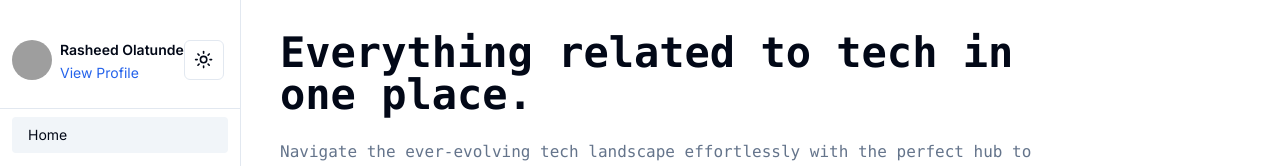
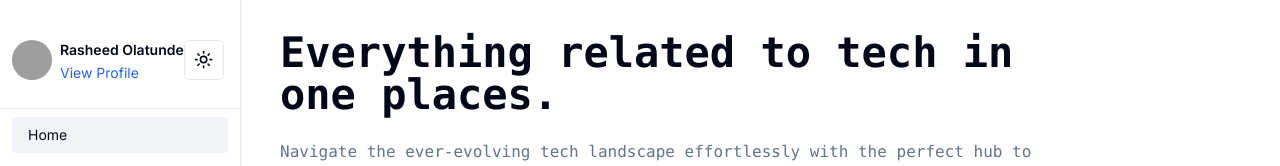
Before and after one commit to geodevcodes/v2_portfolio, a Next.js app: page / in a window 1280 px wide. Shown: the top 166 px of the page. Built offline with nearby package versions, Linux system fonts and the light colour scheme; grey boxes are pictures that could not be loaded.

Commit message:
added letter s to places in home page

```diff
--- a/app/page.tsx
+++ b/app/page.tsx
@@ -10,7 +10,7 @@ export default function Home() {
       {/* ====HERO SECTION ===== */}
       <section className="max-w-2xl xl:max-w-3xl">
         <p className="text-sm md:text-3xl font-semibold  lg:text-5xl xl:text-[42px] ">
-          Everything related to tech in one place.
+          Everything related to tech in one places.
         </p>
         <p className="text-muted-foreground my-6">
           Navigate the ever-evolving tech landscape effortlessly with the
```
